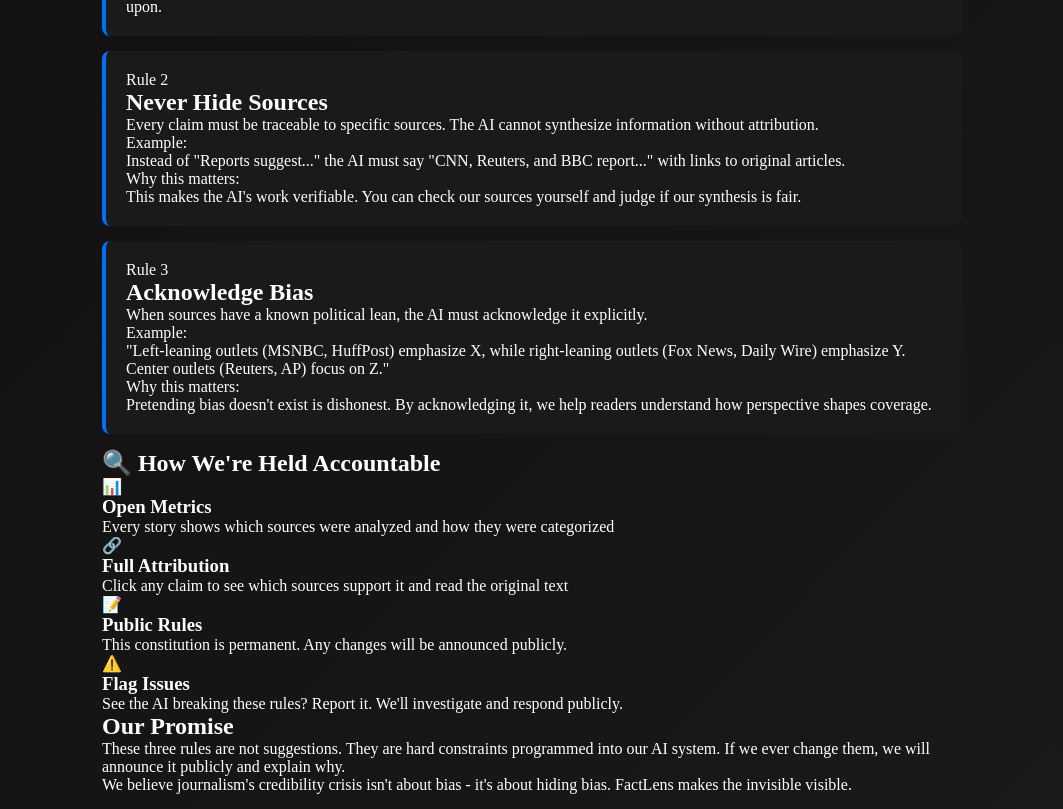
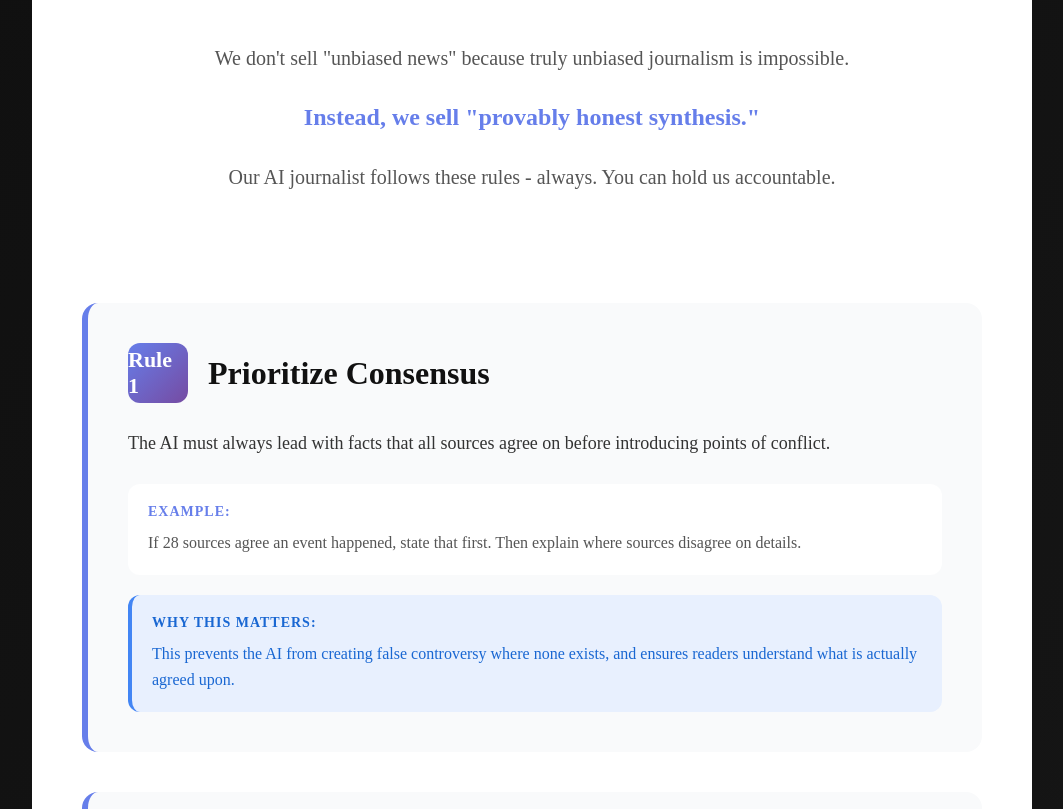
Before and after one commit to arjunmbiju0423-sudo/radical-transparency-news, a React (Create React App) app in the folder frontend/: page /constitution in a window 1280 px wide. Shown: the part 425-1234 px from the top of the page, without its empty margins (108-1171 px from the left). Built offline with nearby package versions, Linux system fonts and the light colour scheme.

Commit message:
Refactor Constitution page styles for better layout
Updated styles for the Constitution page, including adjustments to padding, margins, and background colors for various sections.

```diff
--- a/frontend/src/pages/Constitution.css
+++ b/frontend/src/pages/Constitution.css
@@ -1,19 +1,273 @@
+/* FactLens Constitution Page Styles */
+
 .constitution-page {
-  padding: 20px;
-  max-width: 900px;
+  max-width: 1000px;
   margin: 0 auto;
+  padding: 40px 20px;
+  background: #fff;
+}
+
+.back-link {
+  display: inline-block;
+  color: #667eea;
+  text-decoration: none;
+  margin-bottom: 30px;
+  font-size: 16px;
+  font-weight: 600;
+  transition: color 0.2s;
+}
+
+.back-link:hover {
+  color: #764ba2;
+}
+
+.constitution-hero {
+  text-align: center;
+  padding: 60px 20px;
+  background: linear-gradient(135deg, #667eea 0%, #764ba2 100%);
+  border-radius: 20px;
+  margin-bottom: 50px;
   color: white;
 }
 
-.rule-card {
-  background: #1a1a1a;
-  padding: 20px;
-  margin: 15px 0;
-  border-radius: 8px;
-  border-left: 4px solid #0070f3;
+.constitution-hero h1 {
+  font-size: 48px;
+  margin-bottom: 15px;
+  font-weight: bold;
 }
 
-.rule-card h3 {
-  color: #0070f3;
+.subtitle {
+  font-size: 20px;
+  opacity: 0.95;
+  margin: 0;
+}
+
+.constitution-content {
+  max-width: 900px;
+  margin: 0 auto;
+}
+
+.intro-section {
+  text-align: center;
+  padding: 40px 20px;
+  margin-bottom: 50px;
+}
+
+.intro-text {
+  font-size: 20px;
+  line-height: 1.6;
+  color: #555;
+  margin-bottom: 20px;
+}
+
+.intro-emphasis {
+  font-size: 24px;
+  color: #667eea;
+  margin: 30px 0;
+}
+
+.intro-emphasis strong {
+  font-weight: bold;
+}
+
+.rules-container {
+  display: flex;
+  flex-direction: column;
+  gap: 40px;
+  margin-bottom: 60px;
+}
+
+.rule-card {
+  background: #f9fafb;
+  border-radius: 16px;
+  padding: 40px;
+  border-left: 6px solid #667eea;
+  transition: all 0.3s ease;
+}
+
+.rule-card:hover {
+  box-shadow: 0 8px 30px rgba(102, 126, 234, 0.15);
+  transform: translateY(-2px);
+}
+
+.rule-header {
+  display: flex;
+  align-items: center;
+  gap: 20px;
+  margin-bottom: 25px;
+}
+
+.rule-number {
+  background: linear-gradient(135deg, #667eea 0%, #764ba2 100%);
+  color: white;
+  width: 60px;
+  height: 60px;
+  border-radius: 12px;
+  display: flex;
+  align-items: center;
+  justify-content: center;
+  font-size: 22px;
+  font-weight: bold;
+  flex-shrink: 0;
+}
+
+.rule-title {
+  font-size: 32px;
+  color: #111;
+  margin: 0;
+}
+
+.rule-description {
+  font-size: 18px;
+  line-height: 1.7;
+  color: #333;
+  margin-bottom: 25px;
+}
+
+.rule-example {
+  background: white;
+  padding: 20px;
+  border-radius: 12px;
+  margin-bottom: 20px;
+}
+
+.example-label {
+  font-weight: bold;
+  color: #667eea;
   margin-bottom: 10px;
+  font-size: 14px;
+  text-transform: uppercase;
+  letter-spacing: 1px;
 }
+
+.rule-example p {
+  font-size: 16px;
+  line-height: 1.6;
+  color: #555;
+  margin: 0;
+}
+
+.rule-rationale {
+  background: #e8f0fe;
+  padding: 20px;
+  border-radius: 12px;
+  border-left: 4px solid #4285f4;
+}
+
+.rationale-label {
+  font-weight: bold;
+  color: #1967d2;
+  margin-bottom: 10px;
+  font-size: 14px;
+  text-transform: uppercase;
+  letter-spacing: 1px;
+}
+
+.rule-rationale p {
+  font-size: 16px;
+  line-height: 1.6;
+  color: #1967d2;
+  margin: 0;
+}
+
+.accountability-section {
+  background: linear-gradient(135deg, #667eea 0%, #764ba2 100%);
+  padding: 60px 40px;
+  border-radius: 20px;
+  margin-bottom: 50px;
+  color: white;
+}
+
+.accountability-section h2 {
+  text-align: center;
+  font-size: 38px;
+  margin-bottom: 50px;
+}
+
+.accountability-grid {
+  display: grid;
+  grid-template-columns: repeat(auto-fit, minmax(220px, 1fr));
+  gap: 30px;
+}
+
+.accountability-item {
+  text-align: center;
+  background: rgba(255, 255, 255, 0.1);
+  padding: 30px 20px;
+  border-radius: 12px;
+  transition: all 0.3s ease;
+}
+
+.accountability-item:hover {
+  background: rgba(255, 255, 255, 0.2);
+  transform: translateY(-5px);
+}
+
+.accountability-icon {
+  font-size: 48px;
+  margin-bottom: 20px;
+}
+
+.accountability-item h3 {
+  font-size: 20px;
+  margin-bottom: 15px;
+}
+
+.accountability-item p {
+  font-size: 15px;
+  line-height: 1.6;
+  opacity: 0.9;
+}
+
+.promise-section {
+  background: #f9fafb;
+  padding: 50px 40px;
+  border-radius: 16px;
+  text-align: center;
+}
+
+.promise-section h2 {
+  font-size: 36px;
+  margin-bottom: 30px;
+  color: #111;
+}
+
+.promise-section p {
+  font-size: 18px;
+  line-height: 1.8;
+  color: #555;
+  margin-bottom: 20px;
+}
+
+.promise-emphasis {
+  font-size: 22px;
+  color: #667eea;
+  font-weight: 600;
+  margin-top: 30px;
+}
+
+@media (max-width: 768px) {
+  .constitution-hero h1 {
+    font-size: 36px;
+  }
+
+  .subtitle {
+    font-size: 18px;
+  }
+
+  .rule-card {
+    padding: 25px;
+  }
+
+  .rule-title {
+    font-size: 24px;
+  }
+
+  .accountability-grid {
+    grid-template-columns: 1fr;
+  }
+
+  .promise-section {
+    padding: 30px 20px;
+  }
+}
```
